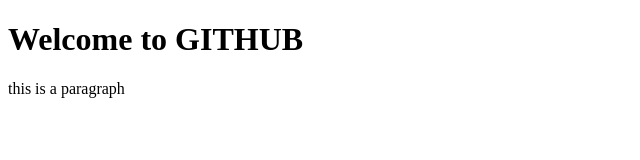
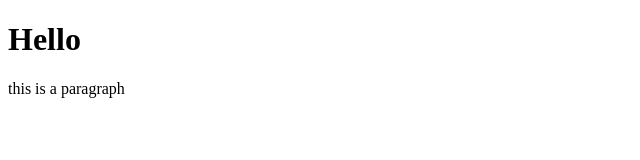
Before and after one commit to gudurupravalika/basic-git-project, a plain HTML site: page index.html in a window 1280 px wide. Shown: the whole page, without its empty margins (0-640 px from the left). Drawn offline with Linux system fonts and the light colour scheme.

Commit message:
change welcome to git -> hello

```diff
--- a/index.html
+++ b/index.html
@@ -6,7 +6,7 @@
     <title>Document</title>
 </head>
 <body>
-    <h1>Welcome to GITHUB</h1>
+    <h1>Hello</h1>
     <p>this is a paragraph</p>
 </body>
 </html>
```
